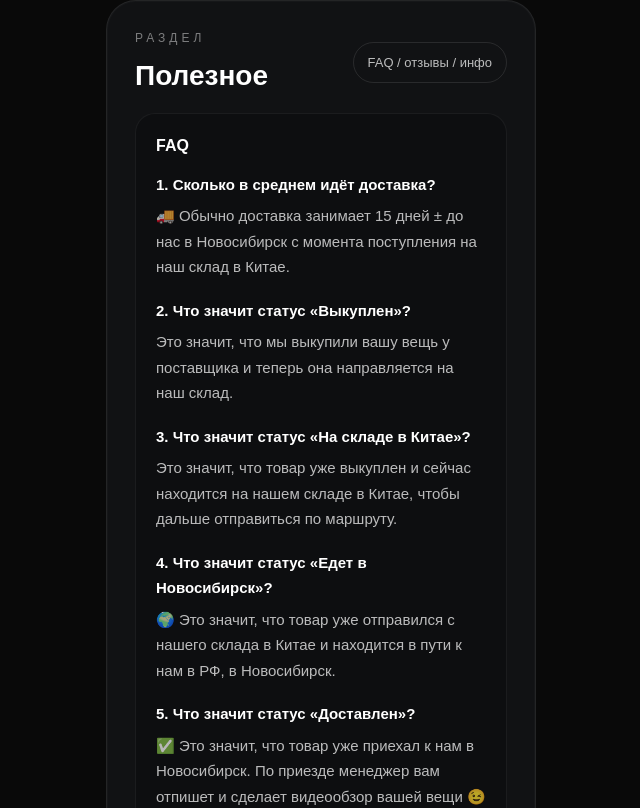
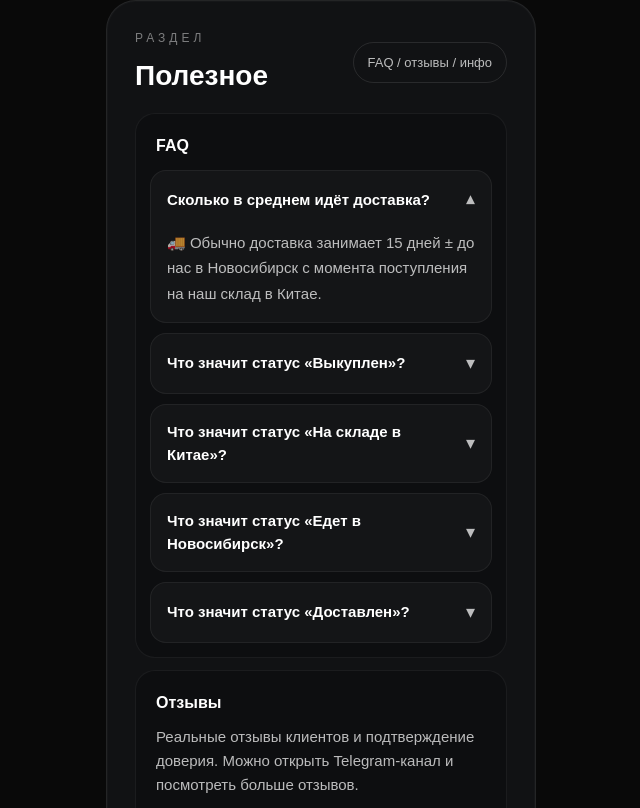
Before and after one commit to mepohta3-sketch/tracking-miniapp, a Next.js app: page / in a window 1280 px wide. Shown: the part 512-1320 px from the top of the page, without its empty margins (319-959 px from the left). Built offline with nearby package versions, Linux system fonts and the light colour scheme.

Commit message:
add premium faq accordion

```diff
--- a/app/page.tsx
+++ b/app/page.tsx
@@ -44,6 +44,34 @@ const statusBadgeStyles: Record<string, { bg: string; border: string; color: str
   },
 }
 
+const faqItems = [
+  {
+    question: "Сколько в среднем идёт доставка?",
+    answer:
+      "🚚 Обычно доставка занимает 15 дней ± до нас в Новосибирск с момента поступления на наш склад в Китае.",
+  },
+  {
+    question: "Что значит статус «Выкуплен»?",
+    answer:
+      "Это значит, что мы выкупили вашу вещь у поставщика и теперь она направляется на наш склад.",
+  },
+  {
+    question: "Что значит статус «На складе в Китае»?",
+    answer:
+      "Это значит, что товар уже выкуплен и сейчас находится на нашем складе в Китае, чтобы дальше отправиться по маршруту.",
+  },
+  {
+    question: "Что значит статус «Едет в Новосибирск»?",
+    answer:
+      "🌍 Это значит, что товар уже отправился с нашего склада в Китае и находится в пути к нам в РФ, в Новосибирск.",
+  },
+  {
+    question: "Что значит статус «Доставлен»?",
+    answer:
+      "✅ Это значит, что товар уже приехал к нам в Новосибирск. По приезде менеджер вам отпишет и сделает видеообзор вашей вещи 😉",
+  },
+]
+
 export default function Home() {
   const [orderNumber, setOrderNumber] = useState("")
   const [accessCode, setAccessCode] = useState("")
@@ -52,6 +80,7 @@ export default function Home() {
   const [error, setError] = useState("")
   const [loading, setLoading] = useState(false)
   const [bindMessage, setBindMessage] = useState("")
+  const [openFaqIndex, setOpenFaqIndex] = useState<number | null>(0)
 
   async function searchOrder() {
     const trimmedOrderNumber = orderNumber.trim()
@@ -535,71 +564,89 @@ export default function Home() {
             </div>
           </div>
 
-          <div style={{ ...softCardStyle, marginBottom: "12px" }}>
+          <div style={{ ...softCardStyle, marginBottom: "12px", padding: "14px" }}>
             <div
               style={{
                 color: "#ffffff",
                 fontSize: "16px",
                 fontWeight: 700,
-                marginBottom: "14px",
+                marginBottom: "10px",
+                padding: "6px 6px 2px",
               }}
             >
               FAQ
             </div>
 
+            <div style={{ display: "grid", gap: "10px" }}>
+              {faqItems.map((item, index) => {
+                const isOpen = openFaqIndex === index
+
+                return (
+                  <div
+                    key={index}
+                    style={{
+                      background: "rgba(255,255,255,0.03)",
+                      border: "1px solid rgba(255,255,255,0.06)",
+                      borderRadius: "16px",
+                      overflow: "hidden",
+                    }}
+                  >
+                    <button
+                      onClick={() =>
+                        setOpenFaqIndex(isOpen ? null : index)
+                      }
+                      style={{
+                        width: "100%",
+                        background: "transparent",
+                        border: "none",
+                        color: "#ffffff",
+                        cursor: "pointer",
+                        padding: "16px 16px",
+                        display: "flex",
+                        alignItems: "center",
+                        justifyContent: "space-between",
+                        gap: "12px",
+                        textAlign: "left",
+                      }}
+                    >
+                      <span
+                        style={{
+                          fontSize: "15px",
+                          fontWeight: 700,
+                          lineHeight: 1.5,
+                        }}
+                      >
+                        {item.question}
+                      </span>
+
+                      <span
+                        style={{
+                          fontSize: "18px",
+                          color: "rgba(255,255,255,0.72)",
+                          transform: isOpen ? "rotate(180deg)" : "rotate(0deg)",
+                          transition: "transform 0.2s ease",
+                          flexShrink: 0,
+                        }}
+                      >
+                        ▾
+                      </span>
+                    </button>
+
+                    {isOpen && (
                       <div
                         style={{
+                          padding: "0 16px 16px 16px",
                           color: "rgba(255,255,255,0.72)",
                           fontSize: "15px",
                           lineHeight: 1.7,
-                display: "grid",
-                gap: "18px",
                         }}
                       >
-              <div>
-                <div style={{ color: "#ffffff", fontWeight: 700, marginBottom: "6px" }}>
-                  1. Сколько в среднем идёт доставка?
+                        {item.answer}
                       </div>
-                <div>
-                  🚚 Обычно доставка занимает 15 дней ± до нас в Новосибирск с момента поступления на наш склад в Китае.
+                    )}
                   </div>
-              </div>
-
-              <div>
-                <div style={{ color: "#ffffff", fontWeight: 700, marginBottom: "6px" }}>
-                  2. Что значит статус «Выкуплен»?
-                </div>
-                <div>
-                  Это значит, что мы выкупили вашу вещь у поставщика и теперь она направляется на наш склад.
-                </div>
-              </div>
-
-              <div>
-                <div style={{ color: "#ffffff", fontWeight: 700, marginBottom: "6px" }}>
-                  3. Что значит статус «На складе в Китае»?
-                </div>
-                <div>
-                  Это значит, что товар уже выкуплен и сейчас находится на нашем складе в Китае, чтобы дальше отправиться по маршруту.
-                </div>
-              </div>
-
-              <div>
-                <div style={{ color: "#ffffff", fontWeight: 700, marginBottom: "6px" }}>
-                  4. Что значит статус «Едет в Новосибирск»?
-                </div>
-                <div>
-                  🌍 Это значит, что товар уже отправился с нашего склада в Китае и находится в пути к нам в РФ, в Новосибирск.
-                </div>
-              </div>
-
-              <div>
-                <div style={{ color: "#ffffff", fontWeight: 700, marginBottom: "6px" }}>
-                  5. Что значит статус «Доставлен»?
-                </div>
-                <div>
-                  ✅ Это значит, что товар уже приехал к нам в Новосибирск. По приезде менеджер вам отпишет и сделает видеообзор вашей вещи 😉
-                </div>
-              </div>
+                )
+              })}
             </div>
           </div>
 
```
Lines whose indentation alone changed are shown as unchanged.
